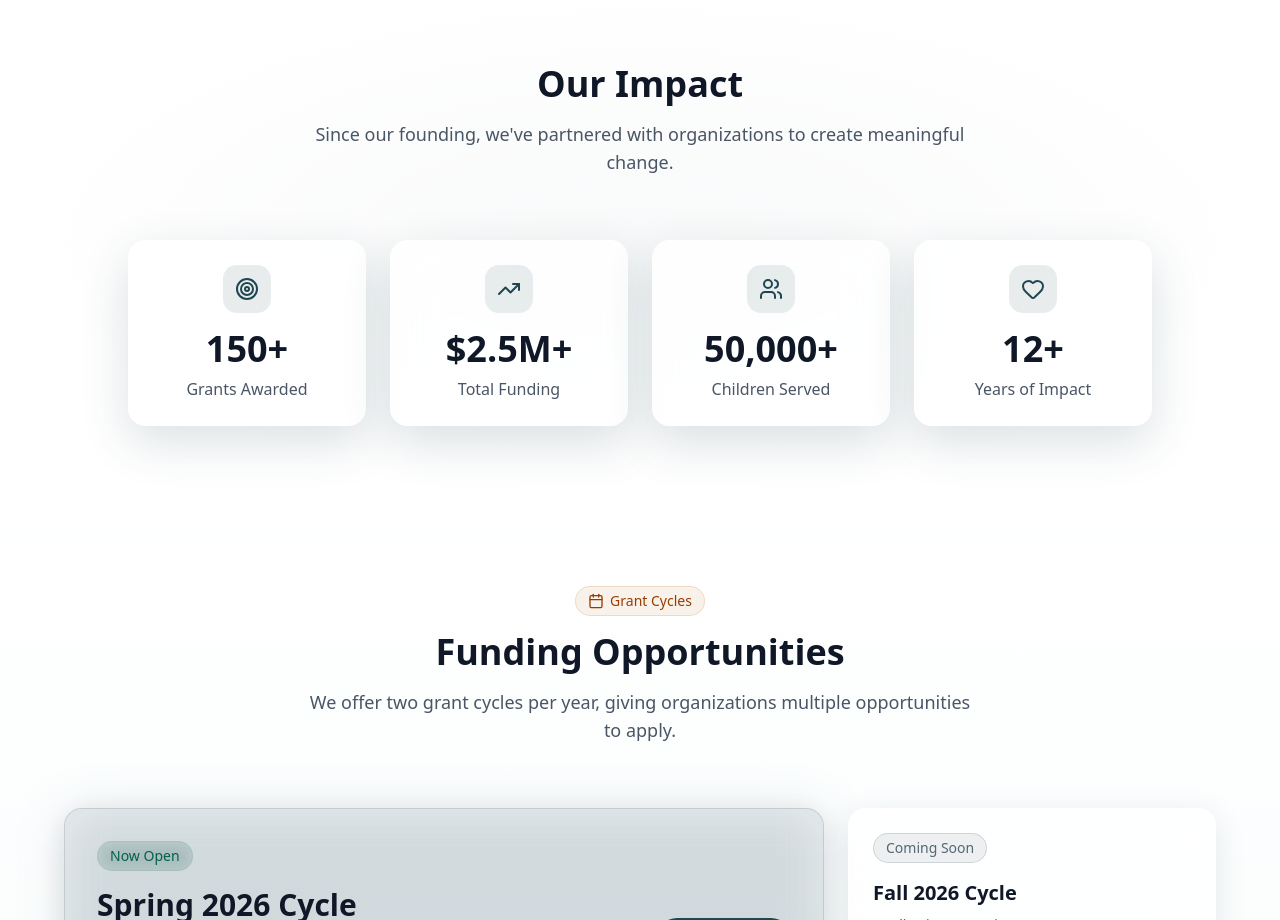
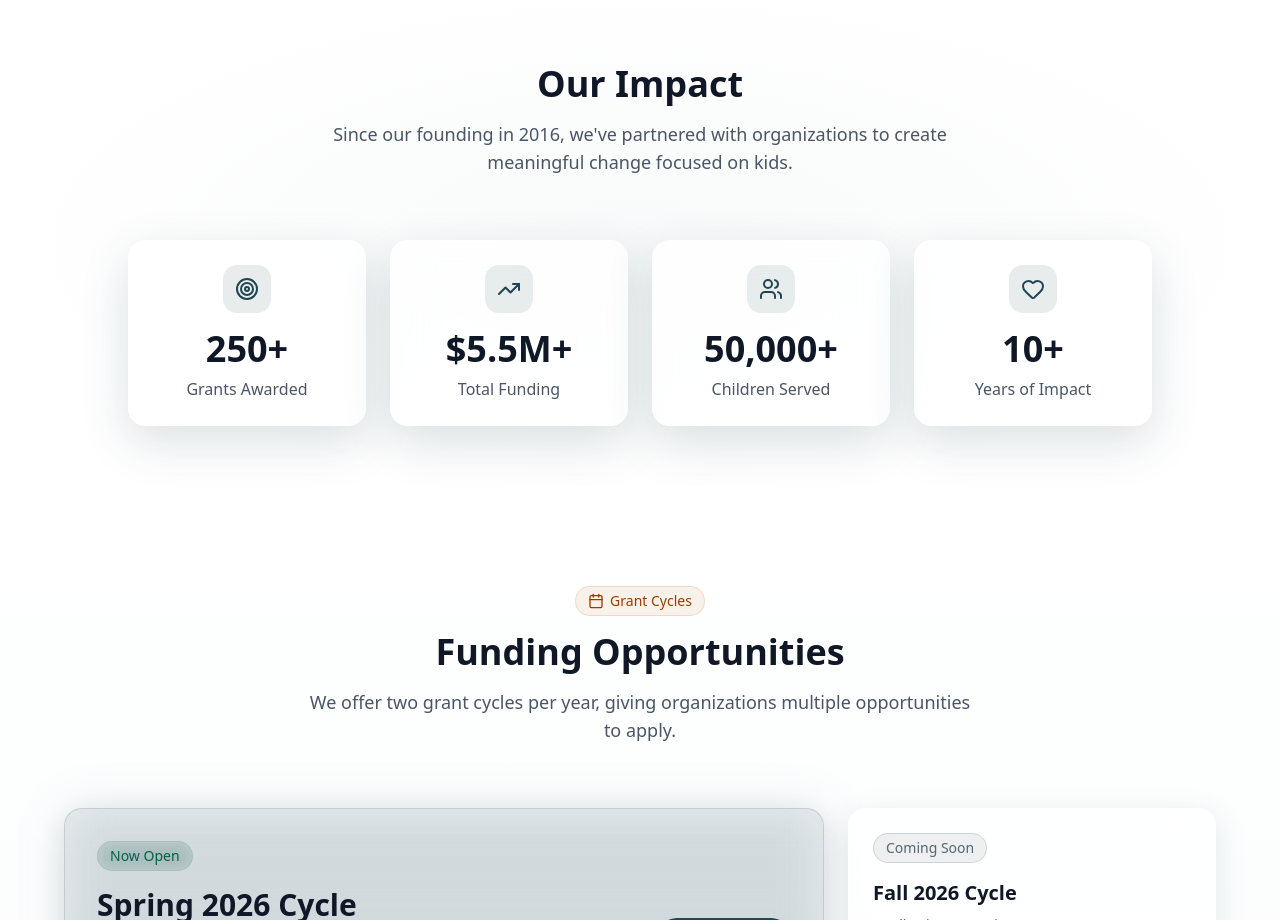
Before and after one commit to dallyp22/HFF, a Next.js app: page / in a window 1280 px wide. Shown: the part 800-1720 px from the top of the page. Built offline with nearby package versions, Linux system fonts and the light colour scheme; no server answers.

Commit message:
fix: update Our Impact stats per Deb's edits — 250+ grants, $5.5M+, 10+ years, founded 2016

```diff
--- a/app/page.tsx
+++ b/app/page.tsx
@@ -224,17 +224,17 @@ export default function HomePage() {
                   Our Impact
                 </h2>
                 <p className="text-gray-600 text-lg max-w-2xl mx-auto">
-                  Since our founding, we've partnered with organizations to create meaningful change.
+                  Since our founding in 2016, we've partnered with organizations to create meaningful change focused on kids.
                 </p>
               </div>
             </FadeIn>
 
             <div className="grid grid-cols-2 lg:grid-cols-4 gap-6 max-w-5xl mx-auto">
               {[
-                { value: 150, suffix: '+', label: 'Grants Awarded', icon: Target },
-                { value: 2.5, prefix: '$', suffix: 'M+', label: 'Total Funding', icon: TrendingUp },
+                { value: 250, suffix: '+', label: 'Grants Awarded', icon: Target },
+                { value: 5.5, prefix: '$', suffix: 'M+', label: 'Total Funding', icon: TrendingUp },
                 { value: 50000, suffix: '+', label: 'Children Served', icon: Users },
-                { value: 12, suffix: '+', label: 'Years of Impact', icon: Heart },
+                { value: 10, suffix: '+', label: 'Years of Impact', icon: Heart },
               ].map((stat, index) => (
                 <FadeIn key={stat.label} delay={index * 0.1}>
                   <motion.div
```
